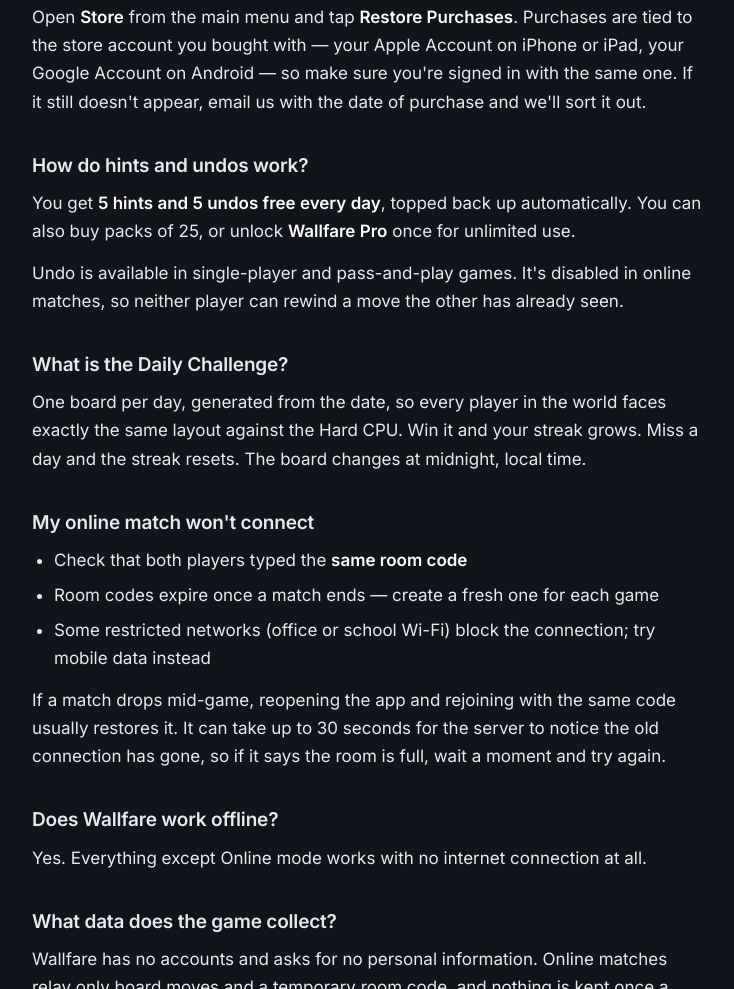
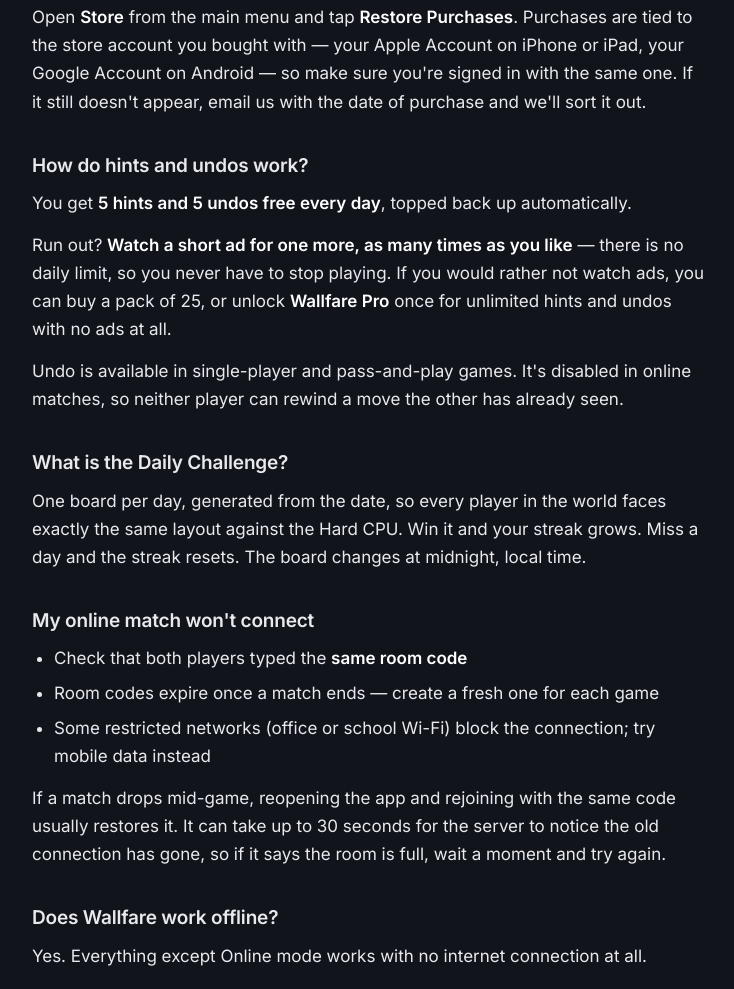
Before and after one commit to Palash7799/Palash7799.github.io, a plain HTML site: page index.html in a window 1280 px wide. Shown: the part 988-1977 px from the top of the page, without its empty margins (272-1006 px from the left). Drawn offline with Linux system fonts and the light colour scheme.

Commit message:
Support page: say that ads top up hints and undos with no daily limit

```diff
--- a/index.html
+++ b/index.html
@@ -102,8 +102,11 @@
   iPad, your Google Account on Android — so make sure you're signed in with the same one. If it still doesn't appear, email us with the date of purchase and we'll sort it out.</p>
 
   <h3>How do hints and undos work?</h3>
-  <p>You get <strong>5 hints and 5 undos free every day</strong>, topped back up automatically.
-  You can also buy packs of 25, or unlock <strong>Wallfare Pro</strong> once for unlimited use.</p>
+  <p>You get <strong>5 hints and 5 undos free every day</strong>, topped back up automatically.</p>
+  <p>Run out? <strong>Watch a short ad for one more, as many times as you like</strong> — there is no
+  daily limit, so you never have to stop playing. If you would rather not watch ads, you can buy a
+  pack of 25, or unlock <strong>Wallfare Pro</strong> once for unlimited hints and undos with no ads
+  at all.</p>
   <p>Undo is available in single-player and pass-and-play games. It's disabled in online matches,
   so neither player can rewind a move the other has already seen.</p>
 
```
